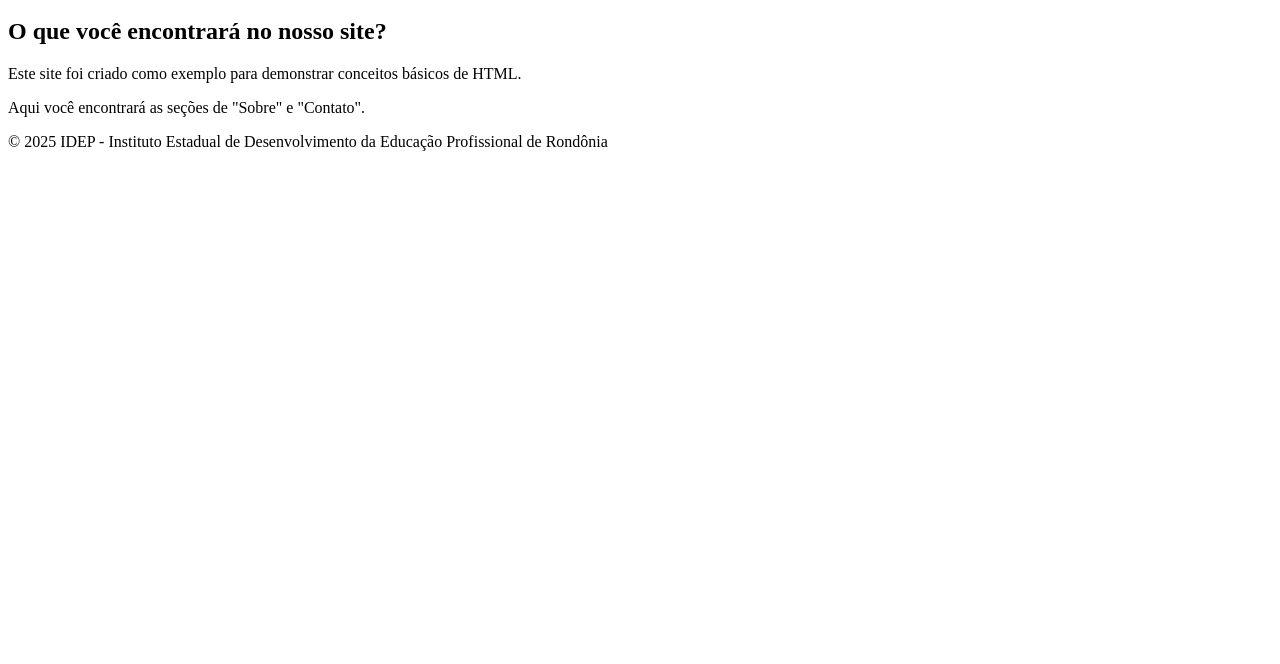
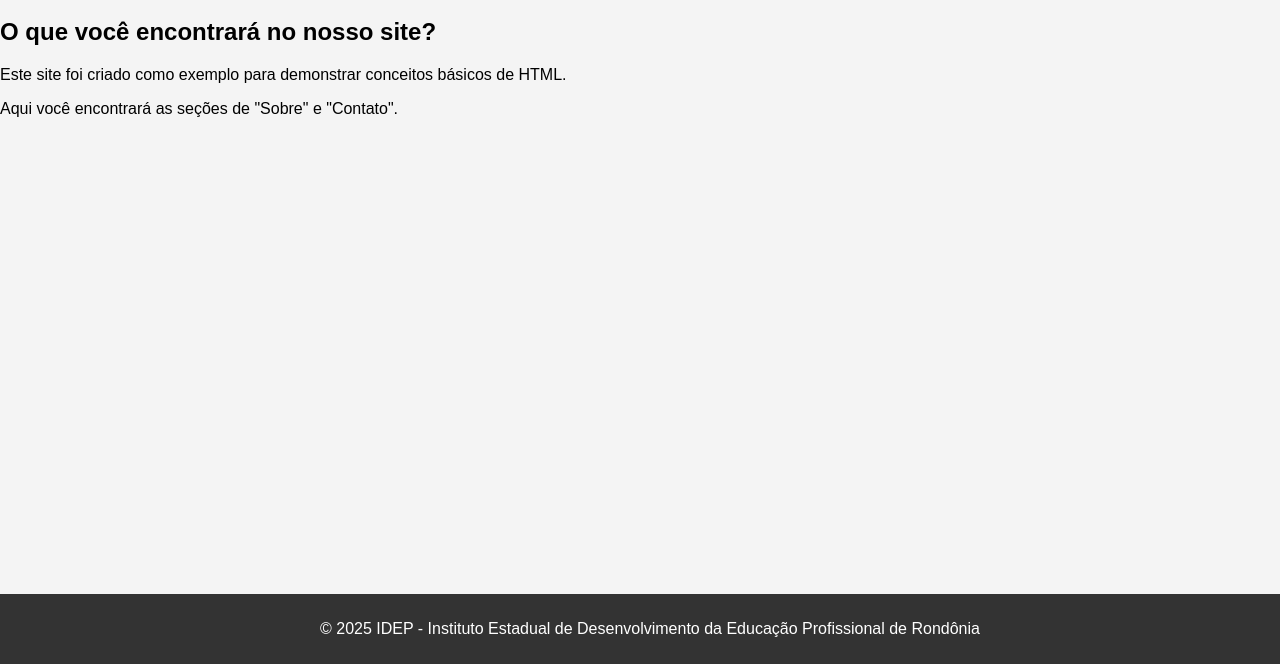
Before and after one commit to cbsouzalima/idep-tidw, a plain HTML site: page index.html in a window 1280 px wide. Shown: the part 136-800 px from the top of the page. Drawn offline with Linux system fonts and the light colour scheme.

Commit message:
Add files via upload

```diff
--- a/index.html
+++ b/index.html
@@ -4,7 +4,7 @@
     <meta charset="UTF-8" />
     <meta name="viewport" content="width=device-width, initial-scale=1.0" />
     <title>Site Simples - Página Inicial</title>
-    <link rel="stylesheet" type="text/css" href="..\css\style.css" />
+    <link rel="stylesheet" type="text/css" href="style.css" />
   </head>
   <body>
     <header>
```
